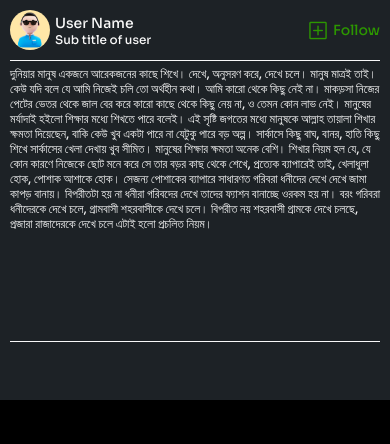
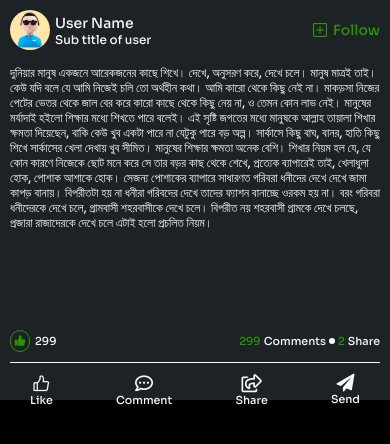
Before and after one commit to DevSrabon/Mushfiqeen-Frontend, a React Native app: screen /Home in a window 390 px wide. Shown: the top 444 px of the page. Built offline with nearby package versions, Linux system fonts and the light colour scheme.

Commit message:
HomeCard

```diff
--- a/src/components/homeCard.js
+++ b/src/components/homeCard.js
@@ -3,7 +3,15 @@ import React from "react";
 import colors from "../theme/Colors";
 import icons from "../../assets/icons";
 import { AntDesign } from "@expo/vector-icons";
-import { Row, SubRow, SubTitle, Title } from "../components";
+import {
+  Row,
+  SubRow,
+  SubTitle,
+  Title,
+  HorizantalBar,
+  TextSmall,
+  IconContainer,
+} from "../components";
 
 const HomeCard = () => {
   return (
@@ -21,11 +29,10 @@ const HomeCard = () => {
           </View>
         </SubRow>
         <SubRow>
-          <AntDesign name="plussquareo" size={20} color={colors.primary} />
+          <AntDesign name="plussquareo" size={16} color={colors.primary} />
           <Title style={{ color: colors.primary }}>Follow</Title>
         </SubRow>
       </Row>
-      <View style={styles.horizontalLine} />
       <View
         style={{
           height: 250,
@@ -50,8 +57,34 @@ const HomeCard = () => {
           গ্রামকে দেখে চলছে, প্রজারা রাজাদেরকে দেখে চলে এটাই হলো প্রচলিত নিয়ম।
         </SubTitle>
       </View>
-      <Row></Row>
-      <View style={styles.horizontalLine} />
+      <Row>
+        <SubRow>
+          <AntDesign
+            name="like1"
+            size={12}
+            color={colors.primary}
+            style={styles.icon}
+          />
+          <TextSmall>299</TextSmall>
+        </SubRow>
+        <SubRow style={{ gap: 3 }}>
+          <TextSmall style={{ color: colors.primary }}>299</TextSmall>
+          <TextSmall>Comments</TextSmall>
+          <View
+            style={{
+              borderColor: colors.white,
+              borderWidth: 3,
+              borderRadius: 25,
+              alignSelf: "center",
+            }}
+          />
+          <TextSmall style={{ color: colors.primary }}>2</TextSmall>
+          <TextSmall>Share</TextSmall>
+        </SubRow>
+      </Row>
+
+      <HorizantalBar />
+      <IconContainer />
     </View>
   );
 };
@@ -66,12 +99,13 @@ const styles = StyleSheet.create({
     height: 40,
     width: 40,
     borderRadius: 50,
+    alignSelf: "center",
   },
-  horizontalLine: {
-    alignSelf: "center",
-    borderBottomColor: colors.white,
-    borderBottomWidth: StyleSheet.hairlineWidth,
-    width: "95%",
+  icon: {
+    borderColor: colors.primary,
+    borderWidth: 1,
+    borderRadius: 25,
+    padding: 3,
   },
 });
 
--- /dev/null
+++ b/src/components/horizontalBar.js
@@ -0,0 +1,20 @@
+import { StyleSheet, View } from "react-native";
+import React from "react";
+import colors from "../theme/Colors";
+
+const HorizantalBar = (props) => {
+  return (
+    <View style={{ ...styles.row, ...props.style }}>{props.children}</View>
+  );
+};
+
+const styles = StyleSheet.create({
+  row: {
+    alignSelf: "center",
+    borderBottomColor: colors.white,
+    borderBottomWidth: StyleSheet.hairlineWidth,
+    width: "95%",
+  },
+});
+
+export default HorizantalBar;
--- /dev/null
+++ b/src/components/iconContainer.js
@@ -0,0 +1,40 @@
+import { View, Pressable } from "react-native";
+import React from "react";
+import { AntDesign, FontAwesome5, FontAwesome } from "@expo/vector-icons";
+import TextSmall from "./textSmall";
+import colors from "../theme/Colors";
+
+const IconContainer = () => {
+  return (
+    <View
+      style={{
+        flexDirection: "row",
+        justifyContent: "space-between",
+        alignItems: "center",
+        marginVertical: 10,
+        paddingHorizontal: 30,
+      }}
+    >
+      <Pressable style={{ alignItems: "center" }}>
+        <AntDesign name="like2" size={18} color={colors.white} />
+        <TextSmall>Like</TextSmall>
+      </Pressable>
+
+      <Pressable style={{ alignItems: "center" }}>
+        <FontAwesome5 name="comment-dots" size={18} color={colors.white} />
+        <TextSmall>Comment</TextSmall>
+      </Pressable>
+
+      <Pressable style={{ alignItems: "center" }}>
+        <FontAwesome5 name="share-square" size={18} color={colors.white} />
+        <TextSmall>Share</TextSmall>
+      </Pressable>
+      <Pressable style={{ alignItems: "center" }}>
+        <FontAwesome name="send" size={18} color={colors.white} />
+        <TextSmall>Send</TextSmall>
+      </Pressable>
+    </View>
+  );
+};
+
+export default IconContainer;
--- a/src/components/index.js
+++ b/src/components/index.js
@@ -2,3 +2,6 @@ export { default as Row } from "./row";
 export { default as SubRow } from "./subRow";
 export { default as Title } from "./title";
 export { default as SubTitle } from "./subTitle";
+export { default as HorizantalBar } from "./horizontalBar";
+export { default as TextSmall } from "./textSmall";
+export { default as IconContainer } from "./iconContainer";
--- /dev/null
+++ b/src/components/textSmall.js
@@ -0,0 +1,23 @@
+import { View, Text, StyleSheet } from "react-native";
+import React from "react";
+import colors from "../theme/Colors";
+
+const TextSmall = (props) => {
+  return (
+    <View>
+      <Text style={{ ...styles.typography, ...props.style }}>
+        {props.children}
+      </Text>
+    </View>
+  );
+};
+
+const styles = StyleSheet.create({
+  typography: {
+    color: colors.white,
+    fontFamily: "Medium",
+    fontSize: 11,
+  },
+});
+
+export default TextSmall;
```
Also changed, not shown: src/components/line.js (deleted, +0 -19 lines).
